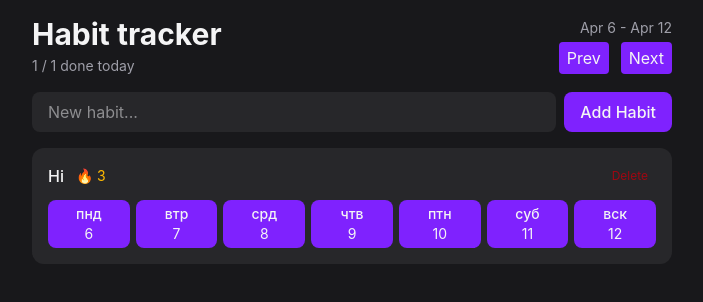
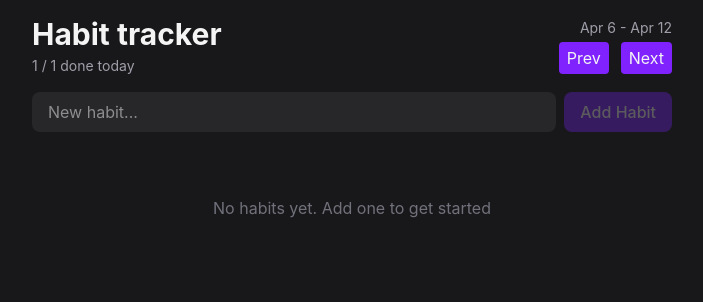
Before and after one commit to Rafis-dev/habit-tracker, a React (Vite) app: page / in a window 1280 px wide. Shown: the top 302 px of the page, without its empty margins (288-991 px from the left). Built offline with nearby package versions, Linux system fonts and the light colour scheme.

Commit message:
added addHabit func

```diff
--- a/src/App.tsx
+++ b/src/App.tsx
@@ -1,13 +1,21 @@
+import { useState } from 'react';
 import HabitForm from './components/HabitForm';
 import HabitList from './components/HabitList';
+import { type Habit } from './components/HabitList';
 import Header from './components/Header';
 
 export default function App() {
+  const [habits, setHabits] = useState<Habit[]>([]);
+
+  function addHabit(name: string) {
+    setHabits(curr => [...curr, { id: crypto.randomUUID(), name }]);
+  }
+
   return (
     <div className="max-w-2xl mx-auto p-4 flex flex-col gap-4">
       <Header />
-      <HabitForm />
-      <HabitList />
+      <HabitForm addHabit={addHabit} />
+      <HabitList habits={habits} />
     </div>
   );
 }
--- a/src/components/HabitForm.tsx
+++ b/src/components/HabitForm.tsx
@@ -1,9 +1,24 @@
+import { useState } from 'react';
 import Button from './Button';
 
-export default function HabitForm() {
+type HabitFormProps = {
+  addHabit: (name: string) => void;
+};
+
+export default function HabitForm({ addHabit }: HabitFormProps) {
+  const [name, setName] = useState('');
+
+  function handleSubmit(e: SubmitEvent) {
+    e.preventDefault();
+    if (name.trim() === '') return;
+    addHabit(name);
+    setName('');
+  }
   return (
-    <form className="flex gap-2">
+    <form className="flex gap-2" onSubmit={handleSubmit}>
       <input
+        value={name}
+        onChange={e => setName(e.target.value)}
         type="text"
         className="flex-1 rounded-lg bg-zinc-800 px-4
       py-2
@@ -11,7 +26,12 @@
       focus-visible:ring-violet-500"
         placeholder="New habit..."
       />
-      <Button className="rounded-lg px-4 py-2 font-medium">Add Habit</Button>
+      <Button
+        disabled={name.trim() === ''}
+        className="rounded-lg px-4 py-2 font-medium"
+      >
+        Add Habit
+      </Button>
     </form>
   );
 }
--- a/src/components/HabitItem.tsx
+++ b/src/components/HabitItem.tsx
@@ -7,8 +7,10 @@
 } from 'date-fns';
 import Button from './Button';
 import { ru } from 'date-fns/locale';
+import { type Habit } from './HabitList';
+
 type HabitItemProps = {
-  habit: { id: string; name: string };
+  habit: Habit;
 };
 
 export default function HabitItem({ habit }: HabitItemProps) {
--- a/src/components/HabitList.tsx
+++ b/src/components/HabitList.tsx
@@ -1,8 +1,12 @@
 import HabitItem from './HabitItem';
 
-export default function HabitList() {
-  const habits = [{ id: 'dsf', name: 'Hi' }];
+export type Habit = { id: string; name: string };
 
+type HabitListProps = {
+  habits: Habit[];
+};
+
+export default function HabitList({ habits }: HabitListProps) {
   if (habits.length === 0) {
     return (
       <p className="text-center text-zinc-500 py-12">
```
